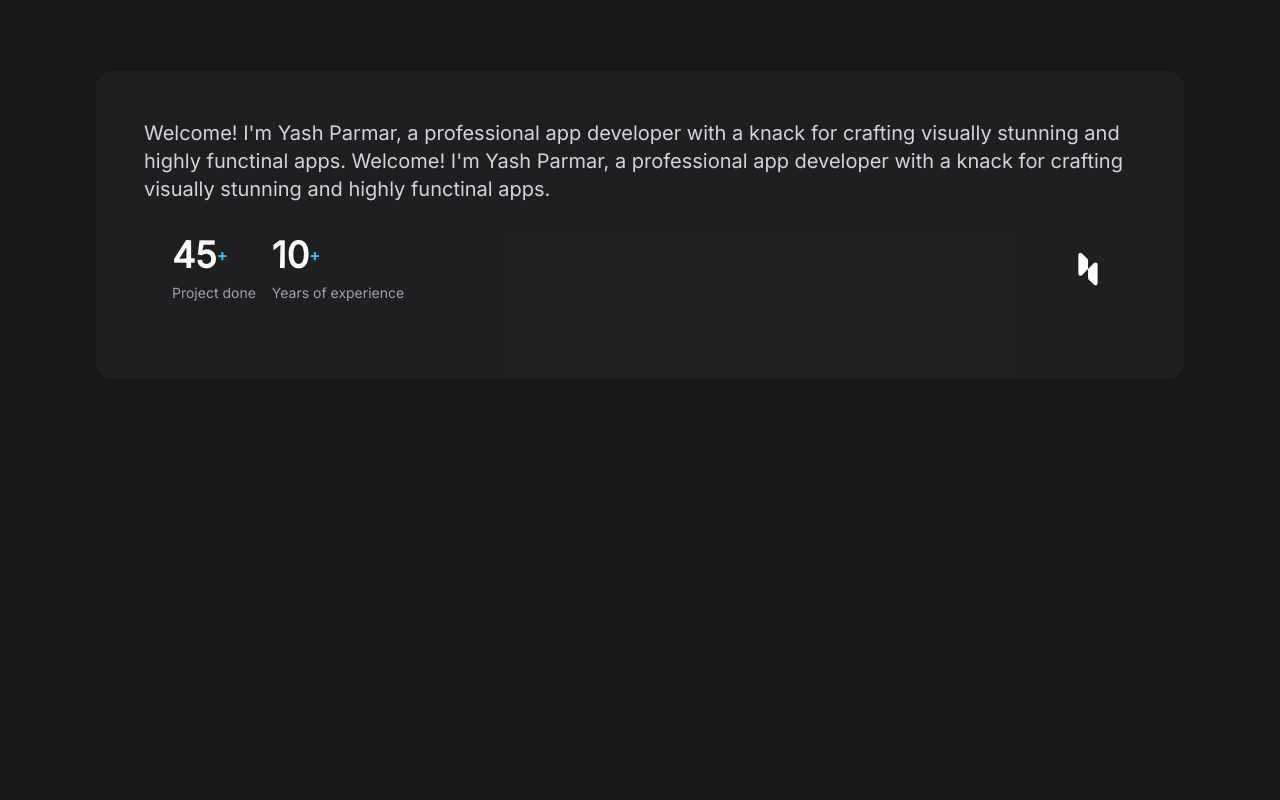
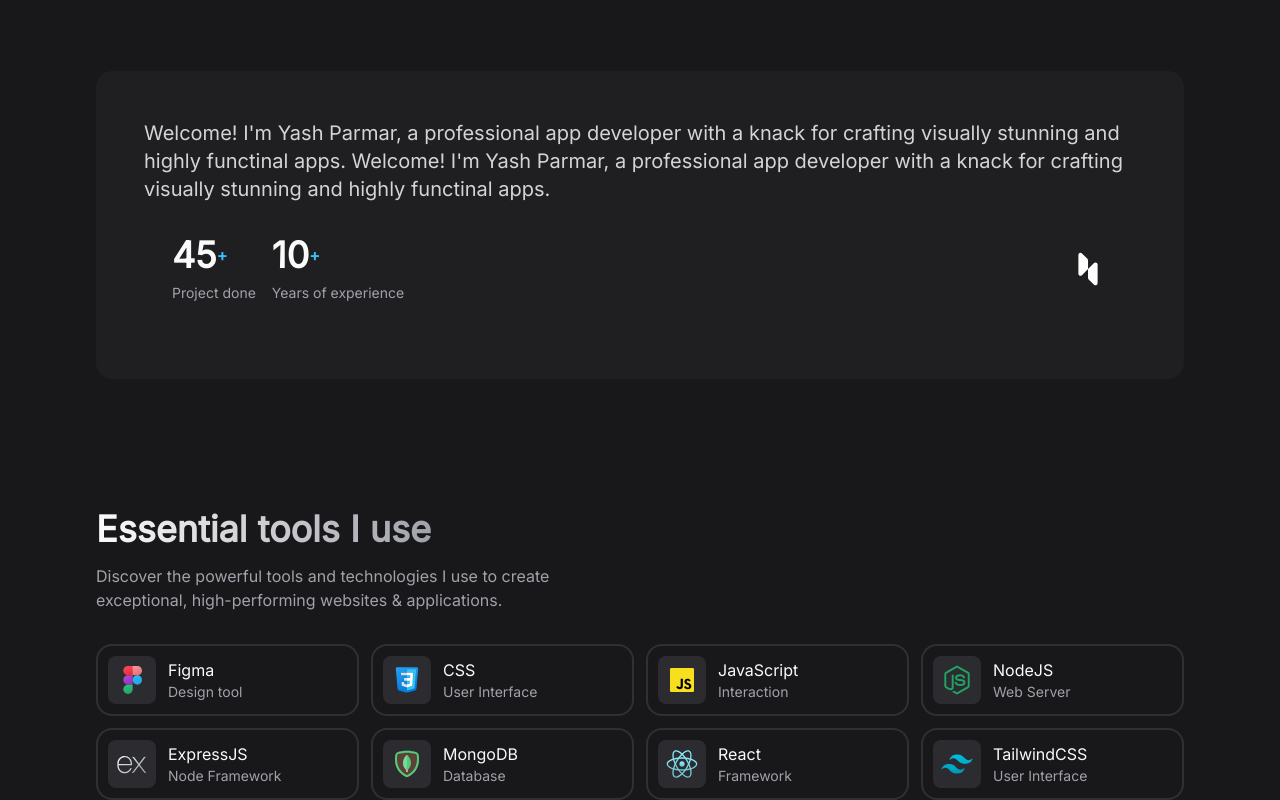
Before and after one commit to YashParmar0001/portfolio, a React (Vite) app: page / in a window 1280 px wide. Shown: the part 786-1586 px from the top of the page. Before the commit the page ends 1165 px from the top, so only its background shows below. Built offline with nearby package versions, Linux system fonts and the light colour scheme.

Commit message:
Skills section

```diff
--- a/src/App.jsx
+++ b/src/App.jsx
@@ -5,6 +5,7 @@
 import About from './components/About';
 import Header from './components/Header';
 import Hero from './components/Hero';
+import Skills from './components/Skills';
 
 const App = () => {
   return (
@@ -13,6 +14,7 @@
       <main>
         <Hero />
         <About />
+        <Skills />
       </main>
     </>
   )
--- /dev/null
+++ b/src/components/SkillCard.jsx
@@ -0,0 +1,34 @@
+import PropTypes from "prop-types";
+
+const SkillCard = ({imgSrc, label, desc, classes}) => {
+    return (
+        <div className={'flex items-center gap-3 ring-2 ring-inset ring-zinc-50/10 rounded-2xl p-3 hover:bg-zinc-800 transition-colors group ' + classes}>
+            <figure className="bg-zinc-700/50 rounded-lg overflow-hidden w-12 h-12 p-2
+            group-hover:bg-zinc-900 transition-colors">
+                <img
+                src={imgSrc}
+                width={32}
+                height={32}
+                alt={label}
+                />
+            </figure>
+
+            <div>
+                <h3>{label}</h3>
+
+                <p className="text-zinc-400 text-sm">
+                    {desc}
+                </p>
+            </div>
+        </div>
+    )
+}
+
+SkillCard.propTypes = {
+    imgSrc: PropTypes.string.isRequired,
+    label: PropTypes.string.isRequired,
+    desc: PropTypes.string.isRequired,
+    classes: PropTypes.string
+}
+
+export default SkillCard;
--- /dev/null
+++ b/src/components/Skills.jsx
@@ -0,0 +1,77 @@
+import SkillCard from "./SkillCard";
+
+const Skills = () => {
+    const skillItem = [
+        {
+          imgSrc: '/images/figma.svg',
+          label: 'Figma',
+          desc: 'Design tool'
+        },
+        {
+          imgSrc: '/images/css3.svg',
+          label: 'CSS',
+          desc: 'User Interface'
+        },
+        {
+          imgSrc: '/images/javascript.svg',
+          label: 'JavaScript',
+          desc: 'Interaction'
+        },
+        {
+          imgSrc: '/images/nodejs.svg',
+          label: 'NodeJS',
+          desc: 'Web Server'
+        },
+        {
+          imgSrc: '/images/expressjs.svg',
+          label: 'ExpressJS',
+          desc: 'Node Framework'
+        },
+        {
+          imgSrc: '/images/mongodb.svg',
+          label: 'MongoDB',
+          desc: 'Database'
+        },
+        {
+          imgSrc: '/images/react.svg',
+          label: 'React',
+          desc: 'Framework'
+        },
+        {
+          imgSrc: '/images/tailwindcss.svg',
+          label: 'TailwindCSS',
+          desc: 'User Interface'
+        },
+      ];
+
+    return (
+        <section className="section">
+            <div className="container">
+                <h2 className="headline-2">
+                    Essential tools I use
+                </h2>
+
+                <p className="text-zinc-400 mt-3 mb-8 max-w-[50ch]">
+                    Discover the powerful tools and technologies I use
+                    to create exceptional, high-performing websites & applications.
+                </p>
+
+                <div className="grid gap-3 grid-cols-[repeat(auto-fill,_minmax(250px,_1fr))]">
+                    {
+                        skillItem.map(({imgSrc, label, desc}, key) => (
+                            <SkillCard
+                            key={key}
+                            imgSrc={imgSrc}
+                            label={label}
+                            desc={desc}
+                            />
+                        ))
+                    }
+                </div>
+            </div>
+
+        </section>
+    )
+}
+
+export default Skills;
--- a/src/index.css
+++ b/src/index.css
@@ -11,7 +11,7 @@
 }
 
 /* Typography */
-.headline-1 {
+.headline-1, .headline-2 {
   @apply max-w-max;
   background: -webkit-linear-gradient(0deg, #fafafa, #a1a1aa);
   -webkit-background-clip: text;
@@ -21,6 +21,10 @@
 .headline-1 {
   @apply text-5xl leading-tight font-semibold lg:text-[55px]
   lg:leading-[1.15]
+}
+
+.headline-2 {
+  @apply text-3xl lg:text-4xl lg:leading-tight font-semibold
 }
 
 /* Utilities */
```
